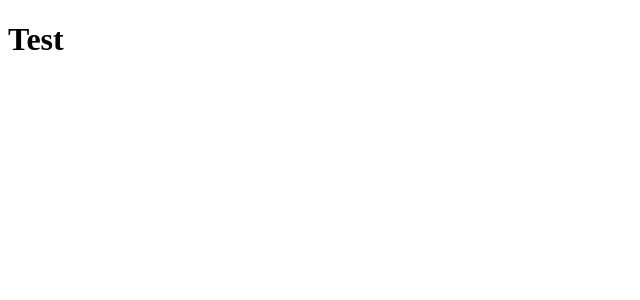
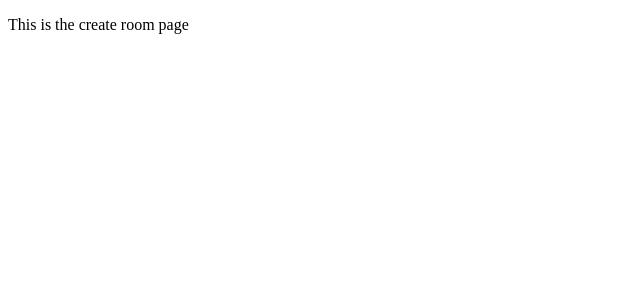
Before and after one commit to j-fisher2/Group_musicPL, a React app in the folder music_controller/frontend/: page /create in a window 1280 px wide. Shown: the top 300 px of the page, without its empty margins (0-640 px from the left). Built offline with nearby package versions, Linux system fonts and the light colour scheme; the HTML template or start-up script is replaced by a standard one.

Commit message:
browser router config

```diff
--- a/music_controller/frontend/src/components/App.js
+++ b/music_controller/frontend/src/components/App.js
@@ -1,13 +1,20 @@
 import React, { Component } from "react";
 import { render } from "react-dom";
+import HomePage from "./HomePage";
 
-export default class App extends Component{
-    constructor(props){
-        super(props);
-    }
-    render(){
-        return (<h1>Test</h1>)
-    }
+export default class App extends Component {
+  constructor(props) {
+    super(props);
+  }
+
+  render() {
+    return (
+      <div>
+        <HomePage />
+      </div>
+    );
+  }
 }
-const appDiv=document.getElementById("app");
-render(<App/>,appDiv);
+
+const appDiv = document.getElementById("app");
+render(<App />, appDiv);
--- /dev/null
+++ b/music_controller/frontend/src/components/CreateRoomPage.js
@@ -0,0 +1,11 @@
+import React, { Component } from "react";
+
+export default class CreateRoomPage extends Component {
+  constructor(props) {
+    super(props);
+  }
+
+  render() {
+    return <p>This is the create room page</p>;
+  }
+}
--- /dev/null
+++ b/music_controller/frontend/src/components/HomePage.js
@@ -0,0 +1,28 @@
+import React, { Component } from "react";
+import RoomJoinPage from "./RoomJoinPage";
+import CreateRoomPage from "./CreateRoomPage";
+import {
+  BrowserRouter as Router,
+  Routes,
+  Route,
+  Link,
+  Redirect,
+} from "react-router-dom";
+
+export default class HomePage extends Component {
+  constructor(props) {
+    super(props);
+  }
+
+  render() {
+    return (
+      <Router>
+        <Routes>
+          <Route path="/" element={<p>Home Page</p>} />
+          <Route path="/join" element={<RoomJoinPage />} />
+          <Route path="/create" element={<CreateRoomPage />} />
+        </Routes>
+      </Router>
+    );
+  }
+}
--- /dev/null
+++ b/music_controller/frontend/src/components/RoomJoinPage.js
@@ -0,0 +1,11 @@
+import React, { Component } from "react";
+
+export default class RoomJoinPage extends Component {
+  constructor(props) {
+    super(props);
+  }
+
+  render() {
+    return <p>This is the room join page</p>;
+  }
+}
```
